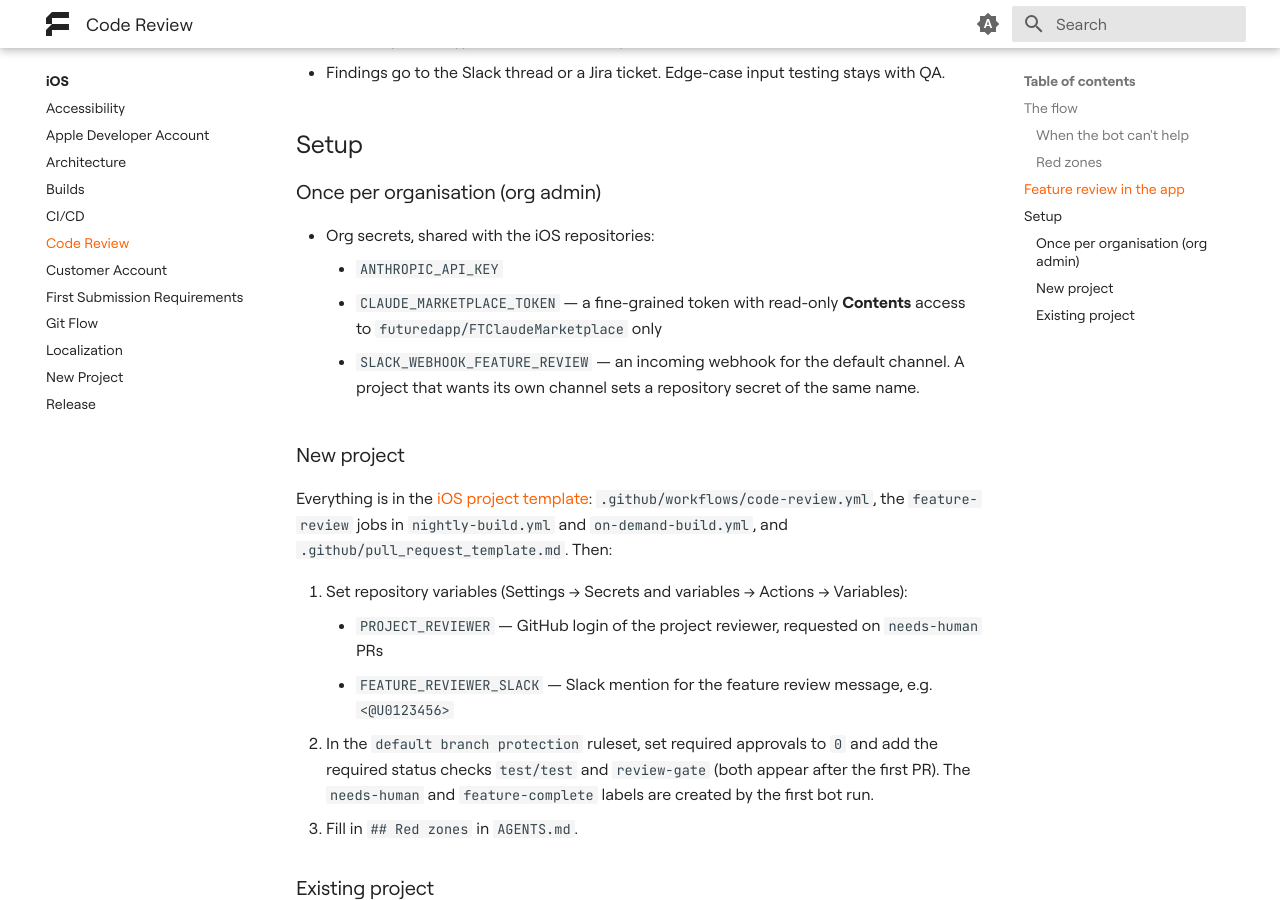
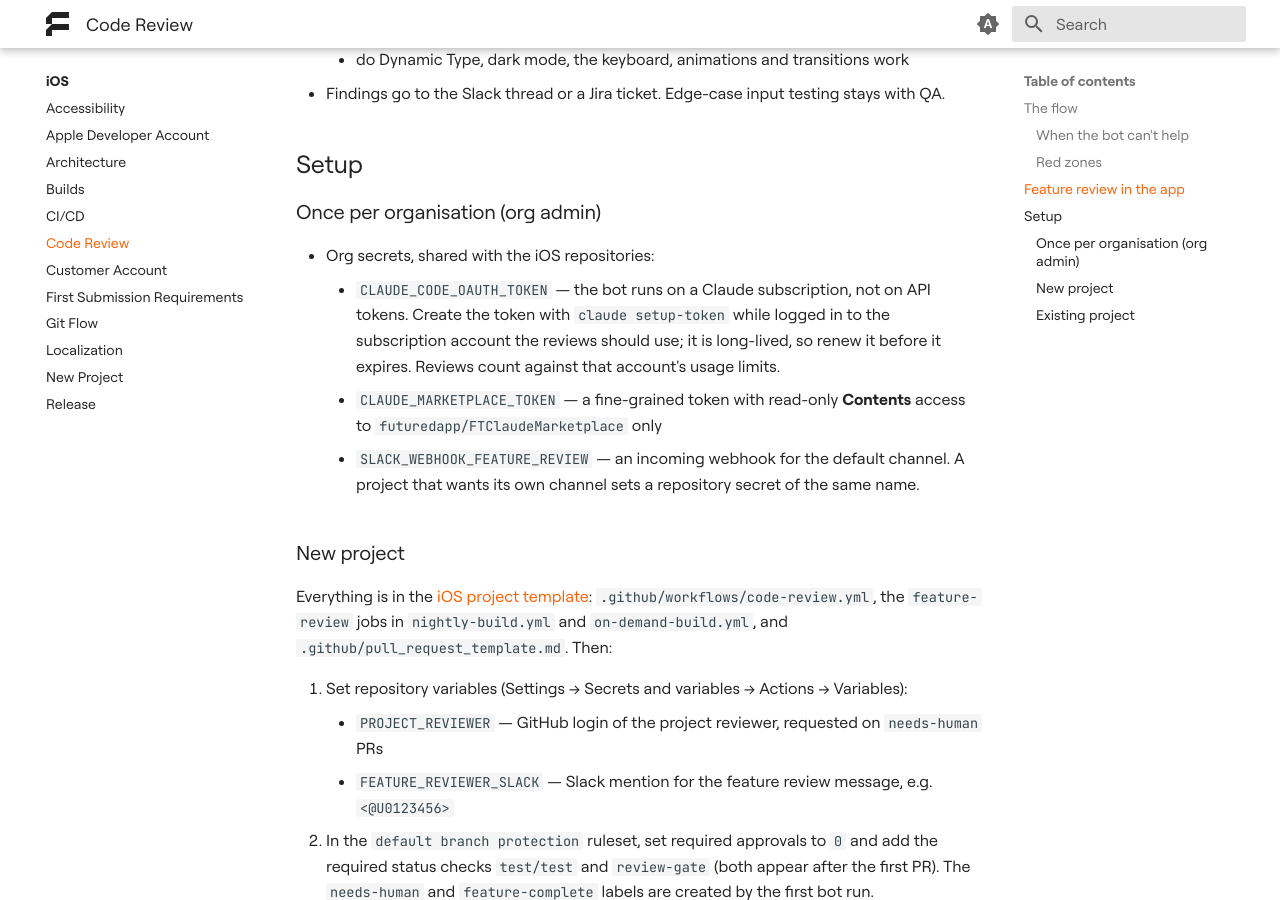
Before and after one commit to futuredapp/Engineering-Handbook, an MkDocs documentation site: the page built from docs/teams/ios/ios_code_review.md, in a window 1280 px wide and 900 px high, scrolled down 2374 px. Built offline with MkDocs 1.6.1 and Material for MkDocs 9.7.7, drawn with Linux system fonts in a browser that asks for light colours; some of the changed text lies outside the part shown.

Commit message:
docs(ios): the review bot runs on a Claude subscription token
Co-Authored-By: Claude Opus 5.5 (1M context) <noreply@anthropic.com>

```diff
--- a/docs/teams/ios/ios_code_review.md
+++ b/docs/teams/ios/ios_code_review.md
@@ -14,7 +14,7 @@ A PR does not need an approval from a colleague. It needs an author who understa
 
 | Situation | What to do |
 |---|---|
-| The bot failed or the Claude API is down | Comment `/review` to retry, or get an approval of the latest commit — it turns the gate green on its own |
+| The bot failed, Claude is down or the subscription's usage limit is reached | Comment `/review` to retry, or get an approval of the latest commit — it turns the gate green on its own |
 | Dependabot or another bot opened the PR | The bot skips it: comment `/review`, or approve it |
 | A release or hotfix PR into `main` | The gate passes automatically; the `main` ruleset decides what else is required. If the same branch also has a PR into `develop`, the check follows that PR. |
 
@@ -52,7 +52,7 @@ The time saved on reading diffs goes into trying finished features in the app. T
 ### Once per organisation (org admin)
 
 - Org secrets, shared with the iOS repositories:
-    - `ANTHROPIC_API_KEY`
+    - `CLAUDE_CODE_OAUTH_TOKEN` — the bot runs on a Claude subscription, not on API tokens. Create the token with `claude setup-token` while logged in to the subscription account the reviews should use; it is long-lived, so renew it before it expires. Reviews count against that account's usage limits.
     - `CLAUDE_MARKETPLACE_TOKEN` — a fine-grained token with read-only **Contents** access to `futuredapp/FTClaudeMarketplace` only
     - `SLACK_WEBHOOK_FEATURE_REVIEW` — an incoming webhook for the default channel. A project that wants its own channel sets a repository secret of the same name.
 
```
